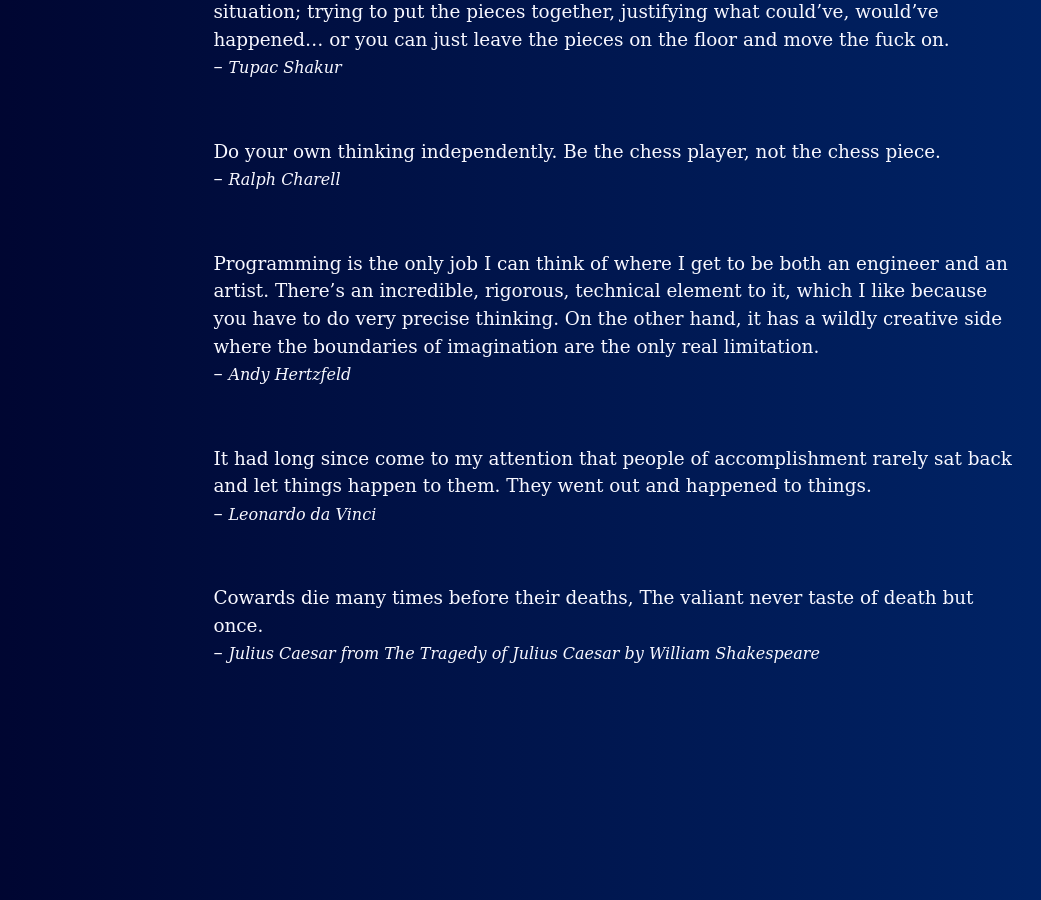
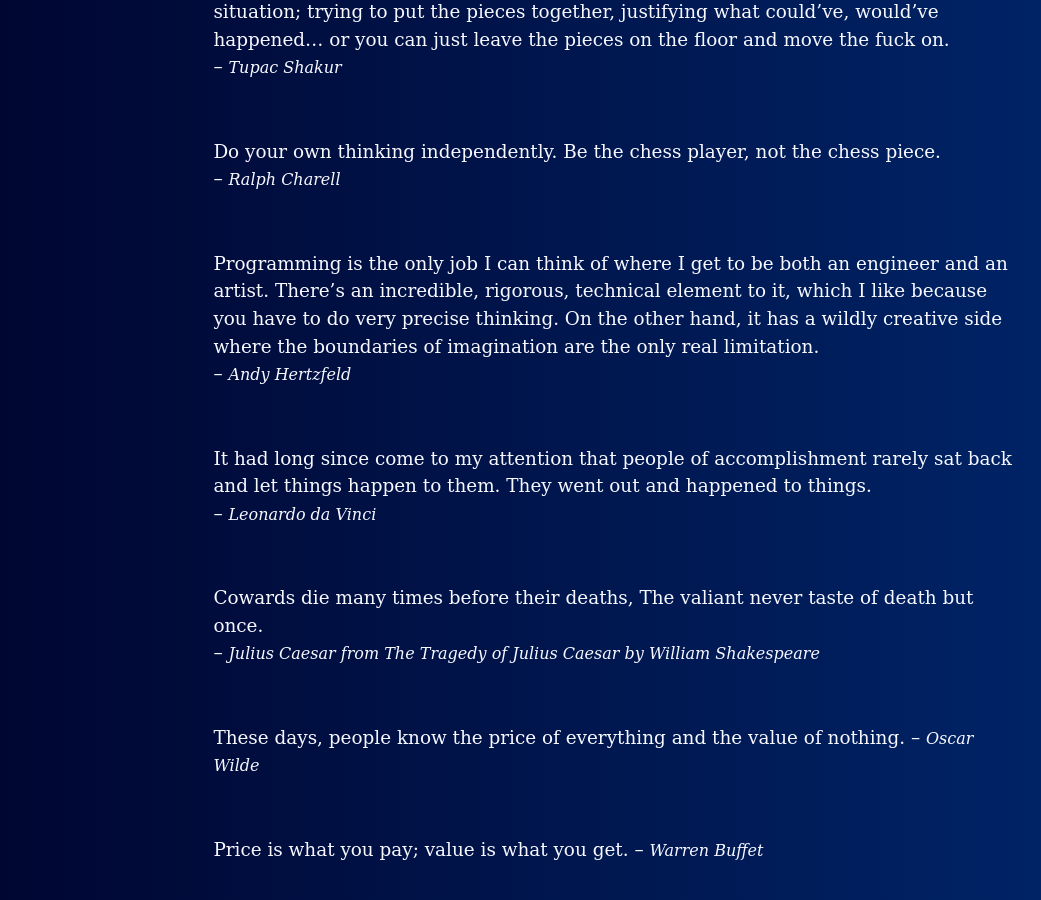
Before and after one commit to jackpickus/jackpickus.github.io, a Jekyll site: the page built from quotes.md, in a window 1280 px wide and 900 px high, scrolled down 1247 px. Shown: the whole window, without its empty margins (211-1252 px from the left). Built offline with Jekyll 4.4.1, drawn with Linux system fonts in a browser that asks for light colours.

Commit message:
new quotes

```diff
--- a/quotes.md
+++ b/quotes.md
@@ -54,3 +54,9 @@ title: Quotes
 > Cowards die many times before their deaths,
 > The valiant never taste of death but once.
 > -- <cite>Julius Caesar from The Tragedy of Julius Caesar by William Shakespeare</cite>
+
+> These days, people know the price of everything and the value of nothing.
+> -- <cite>Oscar Wilde</cite>
+
+> Price is what you pay; value is what you get.
+> -- <cite>Warren Buffet</cite>
```
